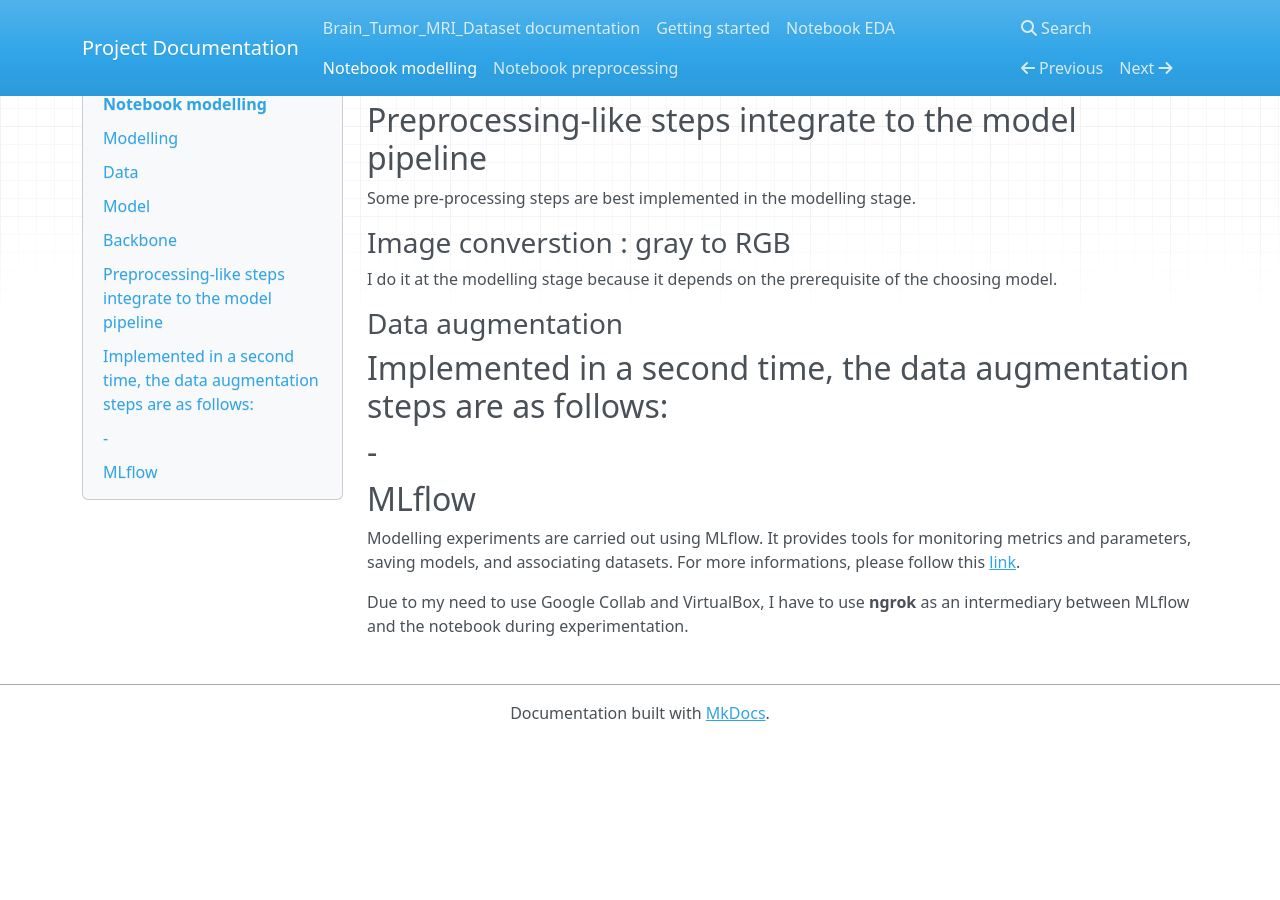
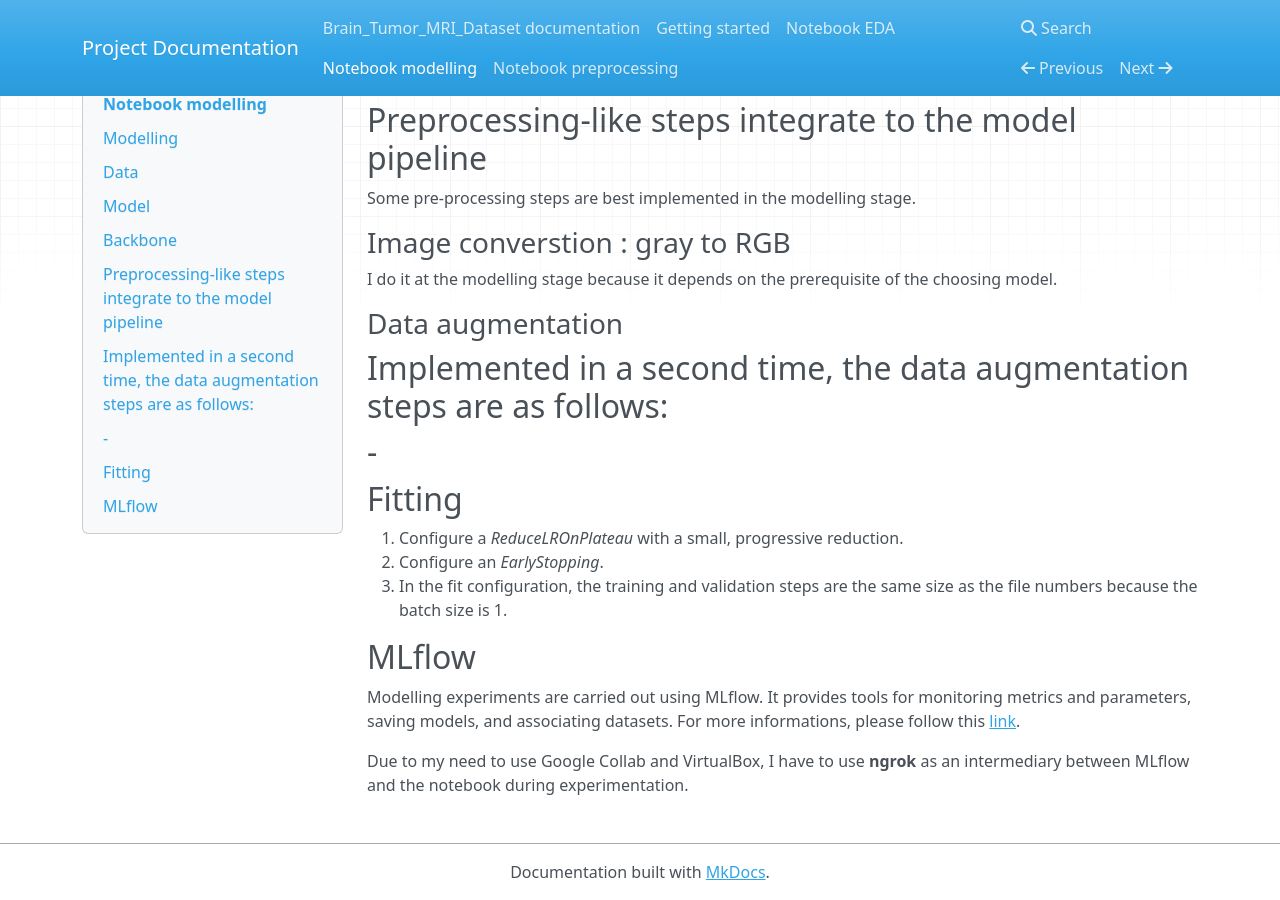
Before and after one commit to Jeremy-Duval-PhD/Brain_Tumor_MRI_Dataset, an MkDocs documentation site: the page built from docs/docs/notebook_modelling.md, in a window 1280 px wide and 900 px high, scrolled down 1656 px. Built offline with MkDocs 1.6.1, drawn with Linux system fonts in a browser that asks for light colours; nearby versions of some CDN libraries; before the commit the page ends 2397 px from its top, so only the background shows below that.

Commit message:
WIP: modelling: fitting configuration

```diff
--- a/docs/docs/notebook_modelling.md
+++ b/docs/docs/notebook_modelling.md
@@ -78,6 +78,12 @@ Implemented in a second time, the data augmentation steps are as follows:
 -
 -
 
+## Fitting
+
+1. Configure a *ReduceLROnPlateau* with a small, progressive reduction.
+2. Configure an *EarlyStopping*.
+3. In the fit configuration, the training and validation steps are the same size as the file numbers because the batch size is 1.
+
 ## MLflow
 
 Modelling experiments are carried out using MLflow. It provides tools for monitoring metrics and parameters, saving models, and associating datasets.
```
Also changed, not shown: 1 other file.
